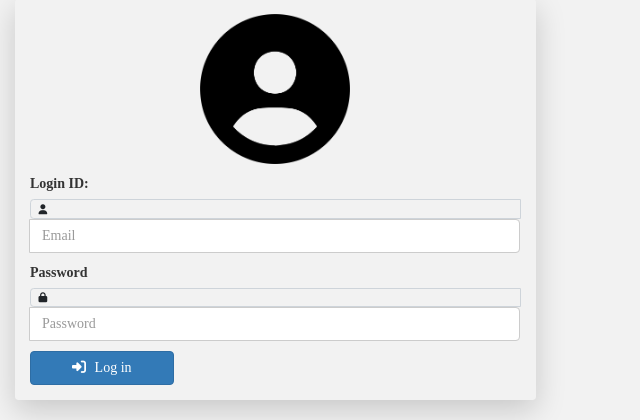
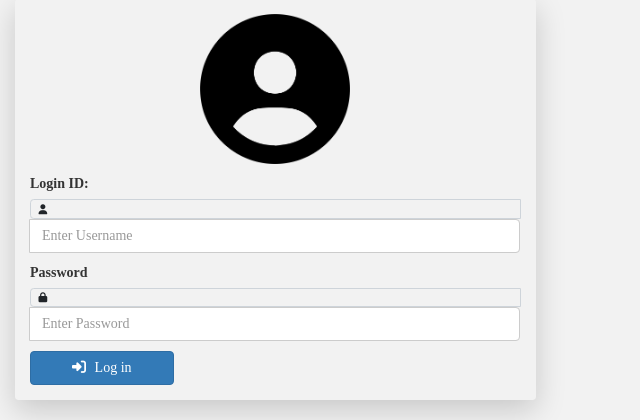
Before and after one commit to OZNERCRISOSTOMO/HR_DEPT, a PHP site: page /Functions/employee-attendance-manual.php in a window 1280 px wide. Shown: the part 113-533 px from the top of the page, without its empty margins (0-640 px from the left). Run offline with PHP 8.4, Linux system fonts and the light colour scheme; data that the repository does not hold is empty; some libraries are stand-ins or nearby versions.

Commit message:
Revised Employee Attendance Manual

```diff
--- a/Functions/employee-attendance-manual.php
+++ b/Functions/employee-attendance-manual.php
@@ -74,7 +74,7 @@ if ($conn->connect_error) {
                 <label for="exampleInputEmail1" class="form-label fw-bolder">Login ID:</label>
                     <div class="input-group">
                         <div class="input-group-text bg-transparent border-right-0"><i class="fa-solid fa-user"></i></div>
-                            <input type="text" class="form-control shadow-none border-left-0" name="email" id="email" placeholder="Email" required="required" autocomplete="off">
+                            <input type="text" class="form-control shadow-none border-left-0" name="email" id="email" placeholder="Enter Username " required="required" autocomplete="off">
                         </div>
                     </div>
 
@@ -82,7 +82,7 @@ if ($conn->connect_error) {
 		            <label for="examplePassword" class="form-label fw-bolder">Password</label>
 		                <div class="input-group">
 			                <div class="input-group-text bg-transparent border-right-0"><i class="fa-solid fa-lock"></i></div>
-                            <input type="password" class="form-control shadow-none border-left-0" name="password" id="password" placeholder="Password" required="required" autocomplete="off">
+                            <input type="password" class="form-control shadow-none border-left-0" name="password" id="password" placeholder="Enter Password" required="required" autocomplete="off">
 		                </div>
 		        </div>
 
```
